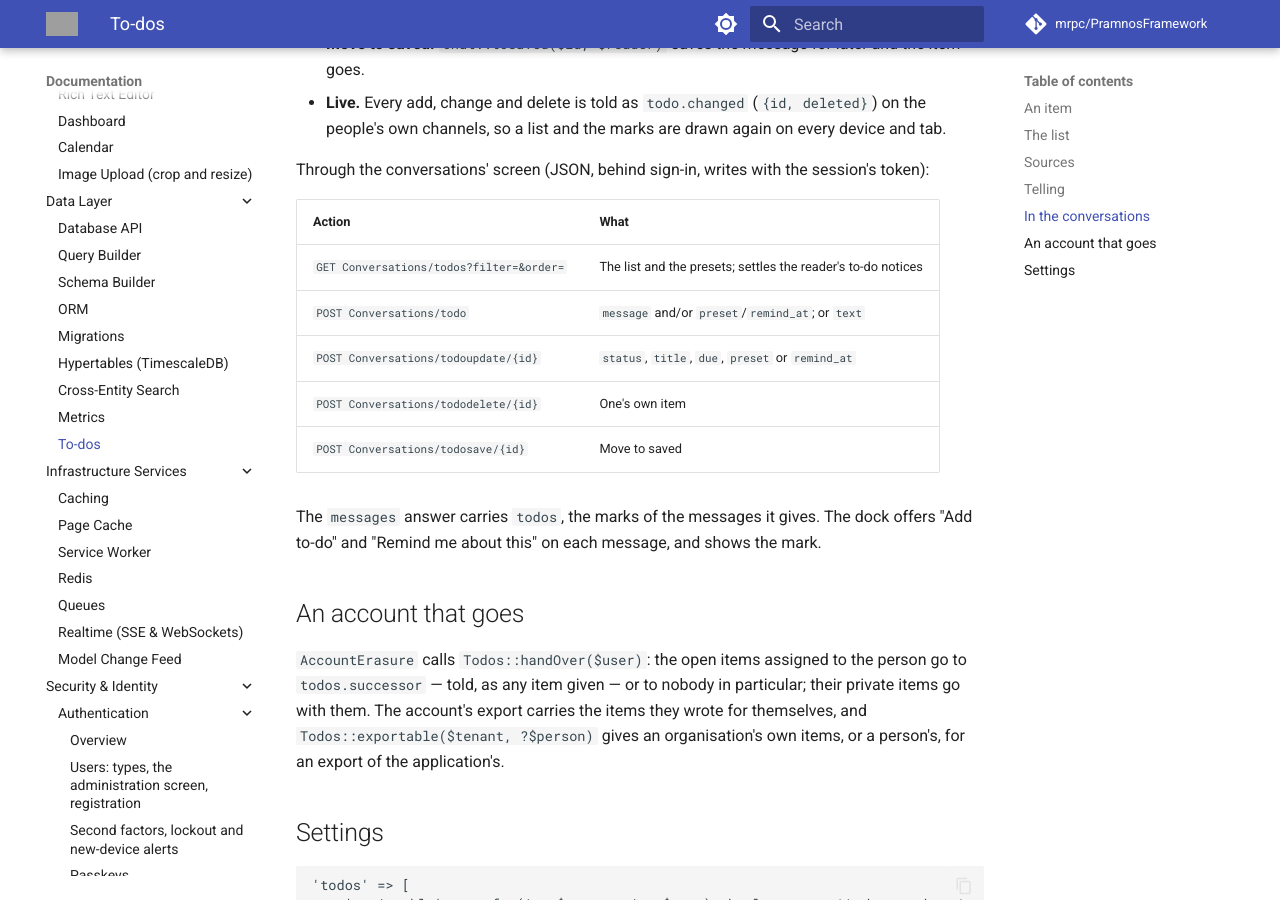
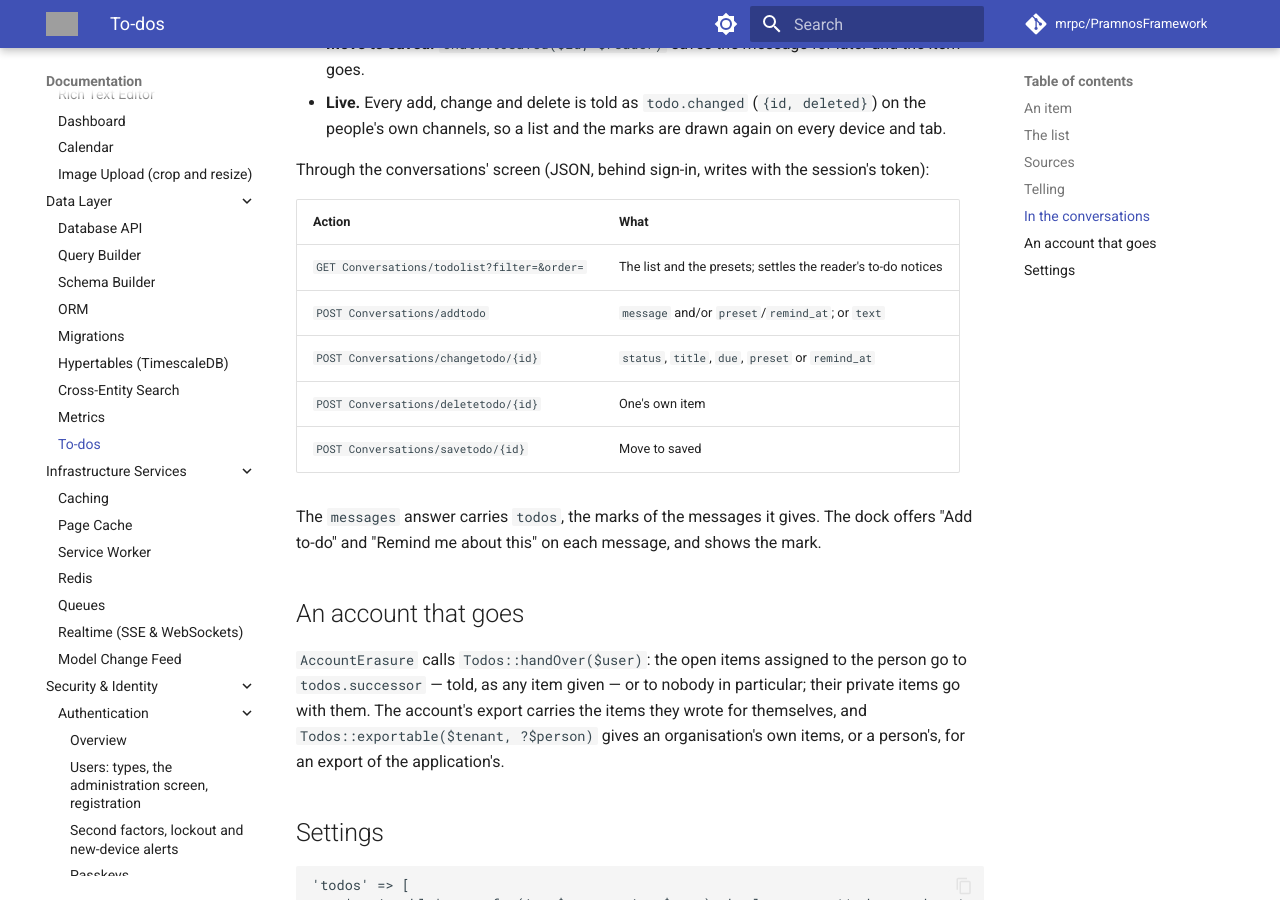
Before and after one commit to mrpc/PramnosFramework, an MkDocs documentation site: the page built from docs/Pramnos_Todos_Guide.md, in a window 1280 px wide and 900 px high, scrolled down 2851 px. Built offline with MkDocs 1.6.1 and Material for MkDocs 9.7.7, drawn with Linux system fonts in a browser that asks for light colours; comment, search, counter and statistics services are not loaded; grey boxes are pictures that could not be loaded.

Commit message:
fix(conversations): the chat's to-do actions renamed so a subclass's own todo() does not stop it loading (FW-363)

```diff
--- a/docs/Pramnos_Todos_Guide.md
+++ b/docs/Pramnos_Todos_Guide.md
@@ -131,11 +131,11 @@ Through the conversations' screen (JSON, behind sign-in, writes with the session
 
 | Action | What |
 |---|---|
-| `GET Conversations/todos?filter=&order=` | The list and the presets; settles the reader's to-do notices |
-| `POST Conversations/todo` | `message` and/or `preset`/`remind_at`; or `text` |
-| `POST Conversations/todoupdate/{id}` | `status`, `title`, `due`, `preset` or `remind_at` |
-| `POST Conversations/tododelete/{id}` | One's own item |
-| `POST Conversations/todosave/{id}` | Move to saved |
+| `GET Conversations/todolist?filter=&order=` | The list and the presets; settles the reader's to-do notices |
+| `POST Conversations/addtodo` | `message` and/or `preset`/`remind_at`; or `text` |
+| `POST Conversations/changetodo/{id}` | `status`, `title`, `due`, `preset` or `remind_at` |
+| `POST Conversations/deletetodo/{id}` | One's own item |
+| `POST Conversations/savetodo/{id}` | Move to saved |
 
 The `messages` answer carries `todos`, the marks of the messages it gives. The dock offers "Add
 to-do" and "Remind me about this" on each message, and shows the mark.
--- a/resources/js/conversations/Conversation.svelte
+++ b/resources/js/conversations/Conversation.svelte
@@ -240,7 +240,7 @@
     /** A to-do of a message: "Add to-do", or with a preset "Remind me about this". */
     async function todo(message, preset) {
         try {
-            await api.post('todo', preset ? { message: message.id, preset } : { message: message.id });
+            await api.post('addtodo', preset ? { message: message.id, preset } : { message: message.id });
             todos = [...new Set([...todos, message.id])];
         } catch (err) {
             onerror(err.message);
```
Also changed, not shown: docs/version-history/posts/2026-11-09.md (+9 -1 lines), 4 other files.
